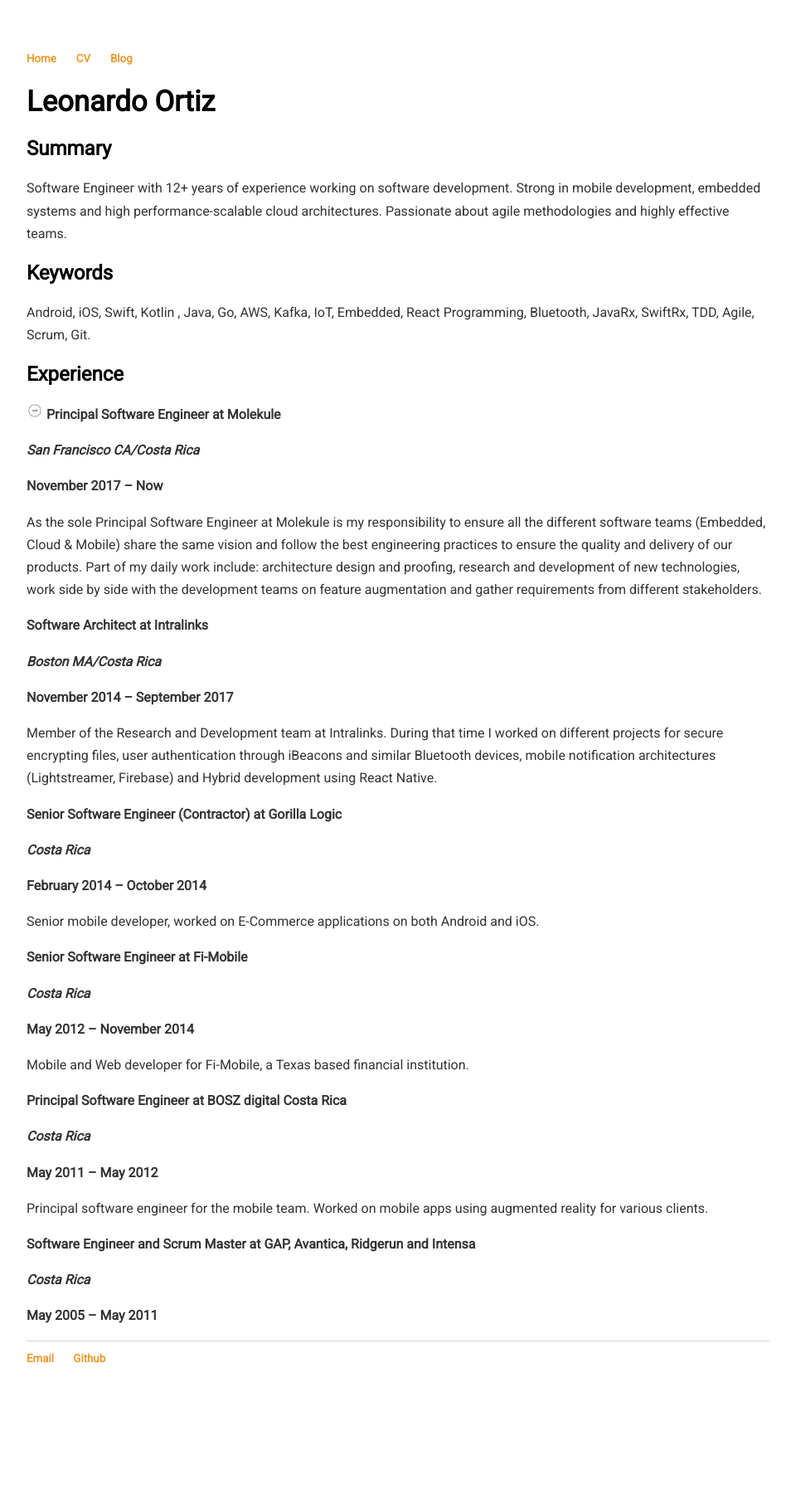
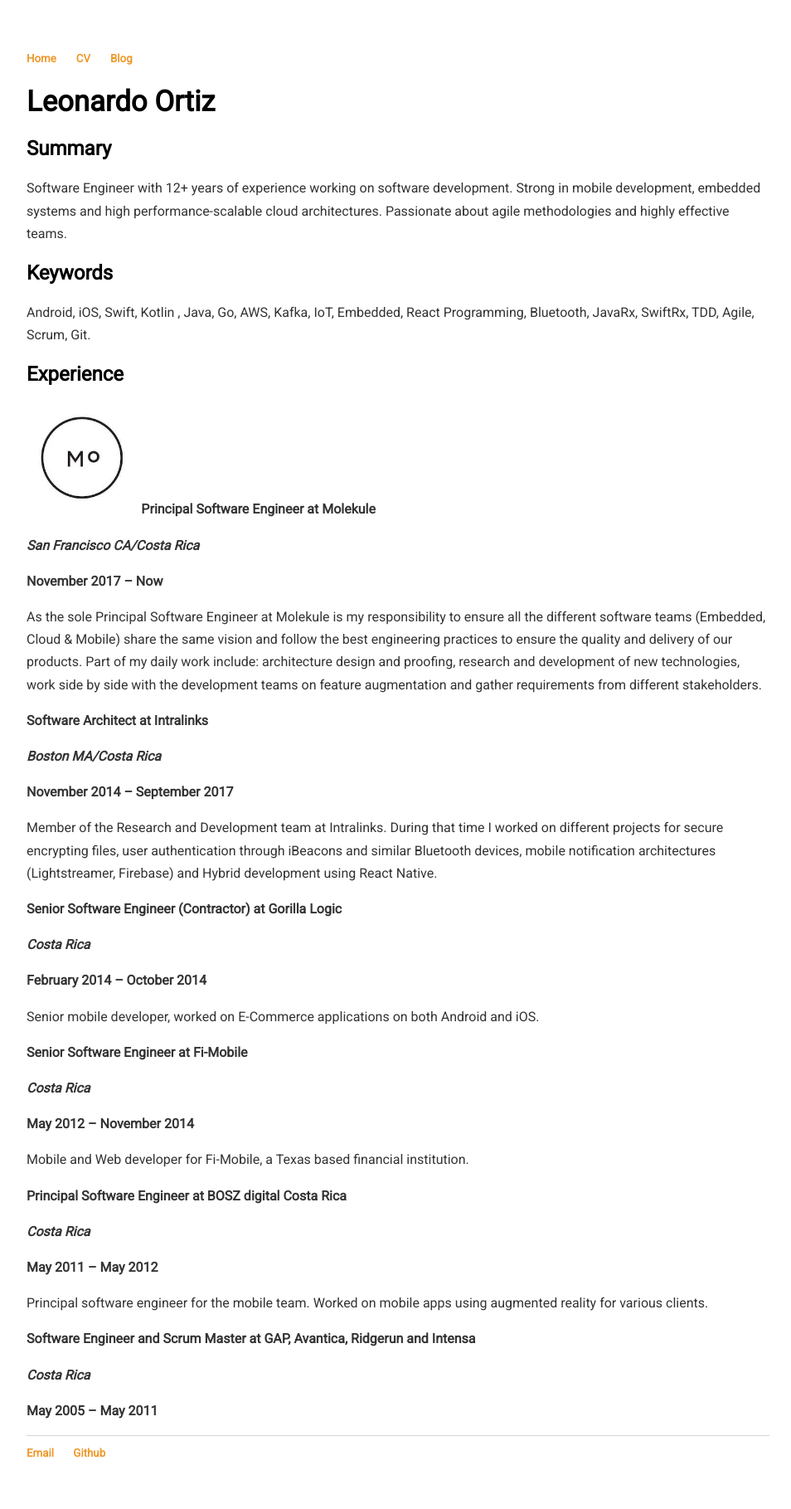
Before and after one commit to leohackerman/leohackerman.github.io, a Jekyll site: the page built from cv/cv.md, in a window 1280 px wide. Shown: the whole page at 83% size, without its empty margins (160-1114 px from the left). Built offline with Jekyll 4.4.1, drawn with Linux system fonts in a browser that asks for light colours; before the commit the page ends 1705 px from its top, so only the background shows below that.

Commit message:
Update cv.md

```diff
--- a/cv/cv.md
+++ b/cv/cv.md
@@ -8,7 +8,7 @@
 ## Keywords
 Android, iOS, Swift, Kotlin , Java, Go, AWS, Kafka, IoT, Embedded, React Programming, Bluetooth, JavaRx, SwiftRx, TDD, Agile, Scrum, Git.
 ## Experience
-<img src="/assets/molekule.jpg" alt="Molekule" width="20pt" height="20pt">
+<img src="/assets/molekule.jpg" alt="Molekule" width="15%" height="15%">
 **Principal Software Engineer at Molekule**
 <p/>
 ___San Francisco CA/Costa Rica___
```
